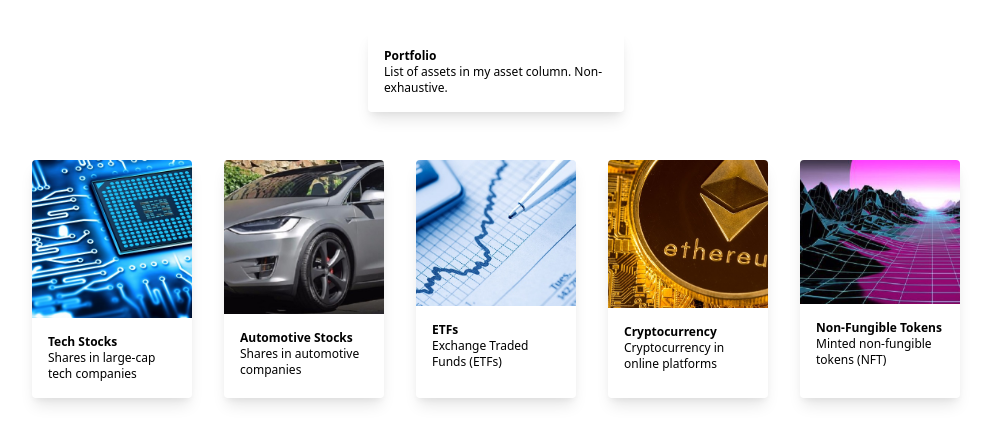
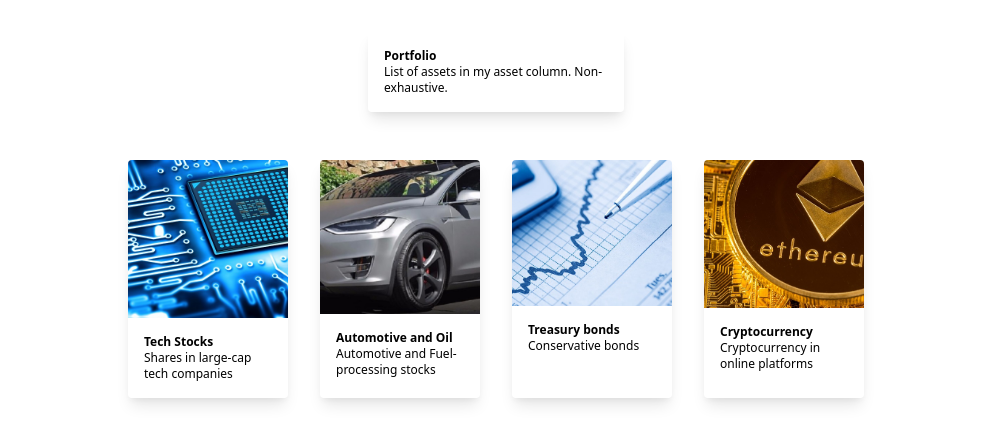
Before and after one commit to elogada/elogada.github.io, a plain HTML site: page budget.htm in a window 1280 px wide. Shown: the whole page, without its empty margins (144-1135 px from the left). Drawn offline with nearby package versions, Linux system fonts and the light colour scheme.

Commit message:
Update budget list

```diff
--- a/budget.htm
+++ b/budget.htm
@@ -25,16 +25,16 @@
     <div class="m-4 w-40 h-100 max-w-sm rounded overflow-hidden shadow-lg">
     <img class="w-full" src="tesla.jpg" alt="automotives">
     <div class="px-4 py-4 text-xs">
-    <div class="font-bold text-black">Automotive Stocks</div>
-    Shares in automotive companies
+    <div class="font-bold text-black">Automotive and Oil</div>
+    Automotive and Fuel-processing stocks
     </div>
     </div>
 
     <div class="m-4 w-40 h-100 max-w-sm rounded overflow-hidden shadow-lg">
     <img class="w-full" src="mutualfunds.jpg" alt="mutual funds">
     <div class="px-4 py-4 text-xs">
-    <div class="font-bold text-black">ETFs</div>
-    Exchange Traded Funds (ETFs)
+    <div class="font-bold text-black">Treasury bonds</div>
+    Conservative bonds
     </div>
     </div>
 
@@ -46,16 +46,6 @@
     </div>
     </div>
 
-    <div class="m-4 w-40 h-100 max-w-sm rounded overflow-hidden shadow-lg">
-    <img class="w-full" src="NFT.jpg" alt="NFT">
-    <div class="px-4 py-4 text-xs">
-    <div class="font-bold text-black">Non-Fungible Tokens</div>
-    Minted non-fungible tokens (NFT)
-    </div>
-    </div>
-
-
-
 </div>
 </div>
 </div>
```
Also changed, not shown: NFT.jpg (deleted).
